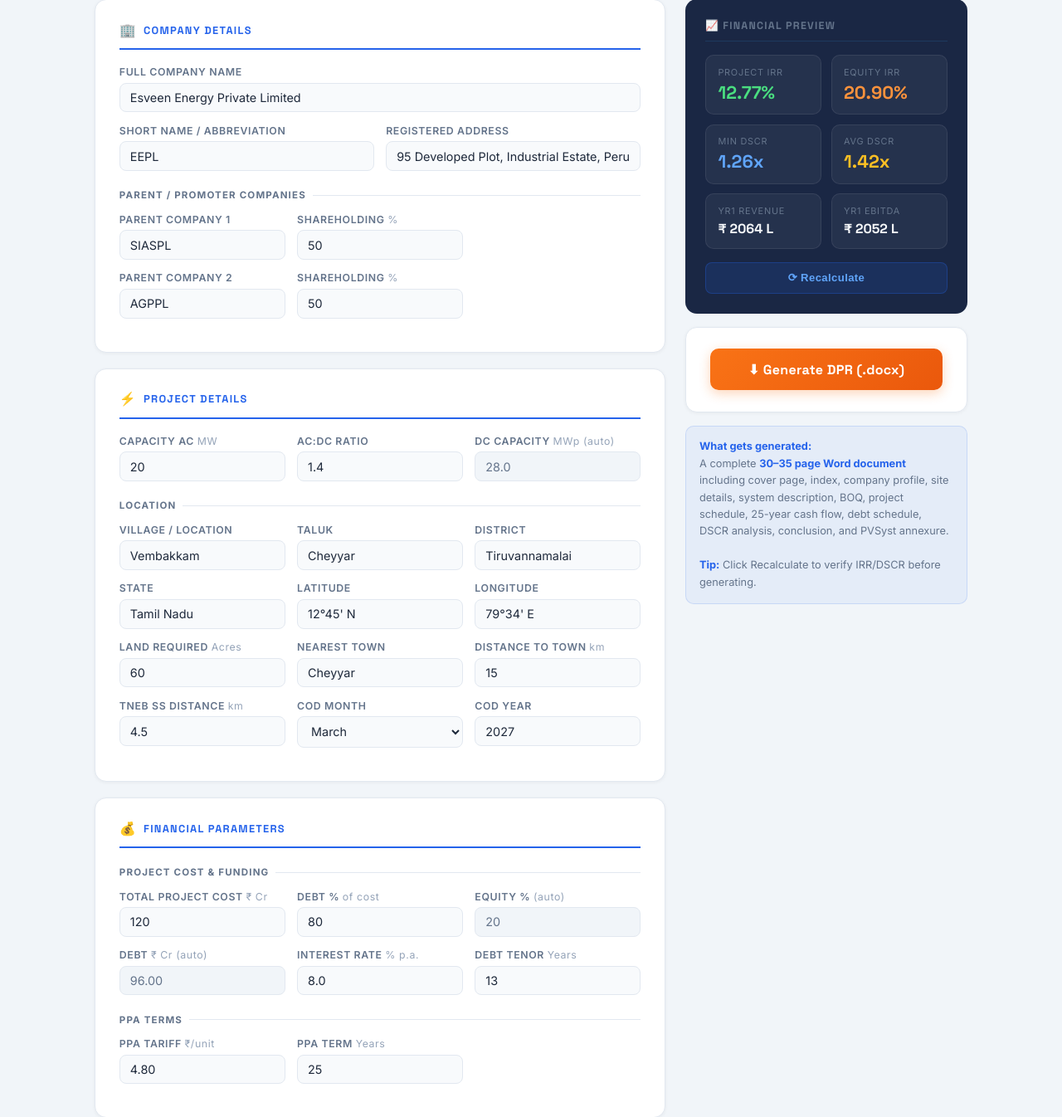
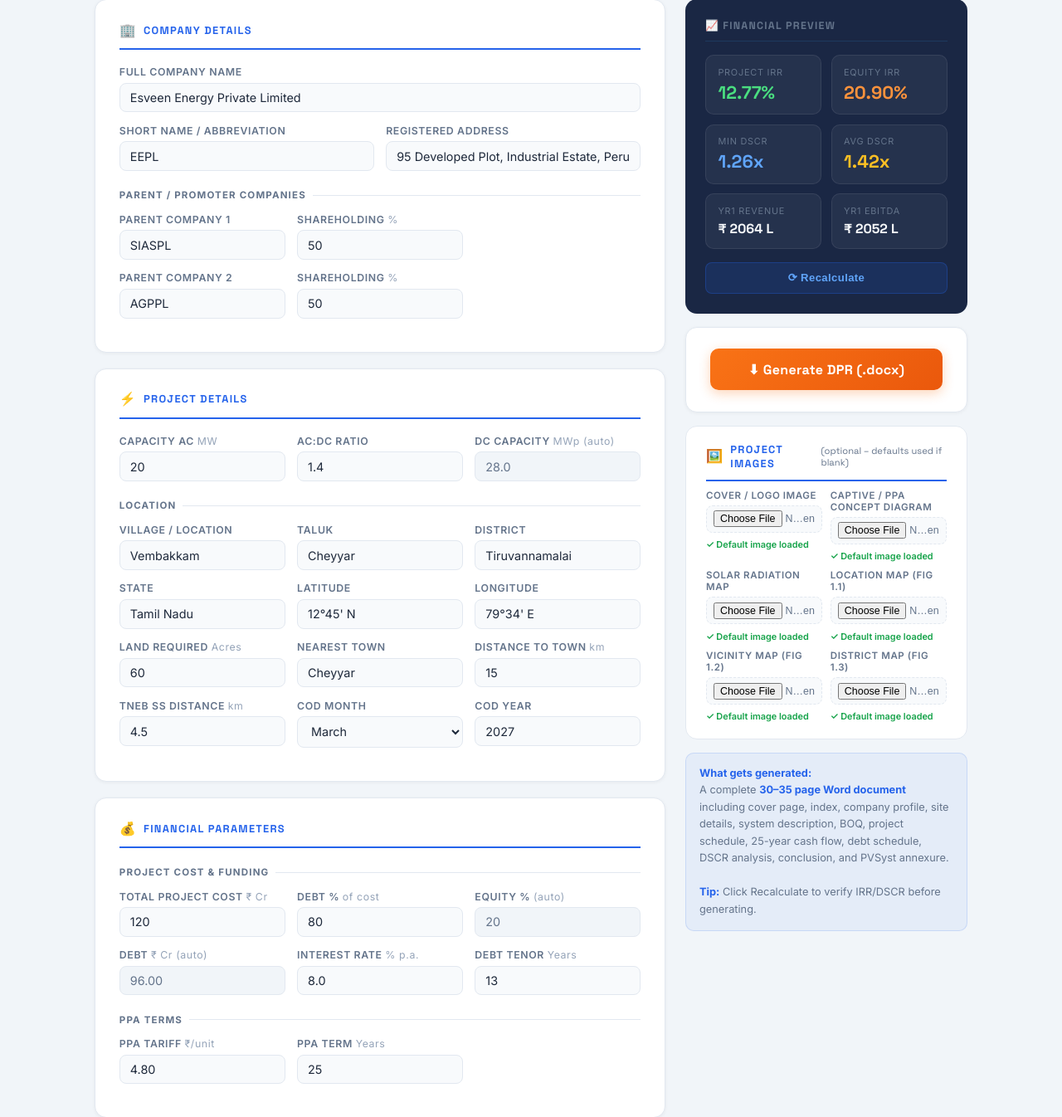
Before and after one commit to RRTSapp/DPR, a Flask app: page / in a window 1280 px wide. Shown: the part 188-1534 px from the top of the page at 83% size. Run offline with Flask 3, Linux system fonts and the light colour scheme; some libraries are stand-ins or nearby versions.

Commit message:
Add files via upload

```diff
--- a/app.py
+++ b/app.py
@@ -1,77 +1,137 @@
 from flask import Flask, render_template, request, send_file, jsonify
-import io
-import traceback
-import os
+import io, os, traceback
 from dpr_generator import generate_dpr
 
 app = Flask(__name__)
+app.config["MAX_CONTENT_LENGTH"] = 16 * 1024 * 1024  # 16 MB upload limit
+
+UPLOAD_FOLDER = os.path.join(os.path.dirname(__file__), "uploads")
+os.makedirs(UPLOAD_FOLDER, exist_ok=True)
+
+ALLOWED_EXT = {".jpg", ".jpeg", ".png"}
+
+def save_upload(file_field) -> str | None:
+    """Save an uploaded image and return its path. Returns None if no file."""
+    f = request.files.get(file_field)
+    if not f or not f.filename:
+        return None
+    ext = os.path.splitext(f.filename)[1].lower()
+    if ext not in ALLOWED_EXT:
+        return None
+    dest = os.path.join(UPLOAD_FOLDER, file_field + ext)
+    f.save(dest)
+    return dest
+
+def collect_params() -> dict:
+    """Parse all form fields into a params dict."""
+    g = request.form.get   # shorthand
+
+    # ── Core project params (same as before) ──────────────────────
+    params = {
+        "company_name":        g("company_name", "").strip(),
+        "company_short":       g("company_short", "").strip(),
+        "company_address":     g("company_address", "").strip(),
+        "company_type":        g("company_type", "SPV").strip(),
+        "company_year":        g("company_year", "").strip(),
+        "company_about":       g("company_about", "").strip(),
+
+        "parent1_name":        g("parent1_name", "").strip(),
+        "parent1_pct":         float(g("parent1_pct", 50)),
+        "parent1_year":        g("parent1_year", "").strip(),
+        "parent1_about":       g("parent1_about", "").strip(),
+        "parent1_revenue":     g("parent1_revenue", "").strip(),
+        "parent1_portfolio":   g("parent1_portfolio", "").strip(),
+        "parent1_vision":      g("parent1_vision", "").strip(),
+
+        "parent2_name":        g("parent2_name", "").strip(),
+        "parent2_pct":         float(g("parent2_pct", 50)),
+        "parent2_year":        g("parent2_year", "").strip(),
+        "parent2_about":       g("parent2_about", "").strip(),
+        "parent2_revenue":     g("parent2_revenue", "").strip(),
+        "parent2_portfolio":   g("parent2_portfolio", "").strip(),
+        "parent2_vision":      g("parent2_vision", "").strip(),
+
+        "group_vision":        g("group_vision", "").strip(),
+        "group_mission":       g("group_mission", "").strip(),
+
+        # EPC Contractor (optional)
+        "epc_include":         g("epc_include", "no") == "yes",
+        "epc_name":            g("epc_name", "").strip(),
+        "epc_short":           g("epc_short", "").strip(),
+        "epc_address":         g("epc_address", "").strip(),
+        "epc_year":            g("epc_year", "").strip(),
+        "epc_about":           g("epc_about", "").strip(),
+        "epc_experience":      g("epc_experience", "").strip(),
+        "epc_mw_executed":     g("epc_mw_executed", "").strip(),
+        "epc_certifications":  g("epc_certifications", "").strip(),
+        "epc_projects":        g("epc_projects", "").strip(),
+
+        # Project
+        "project_capacity_ac": float(g("project_capacity_ac", 20)),
+        "ac_dc_ratio":         float(g("ac_dc_ratio", 1.4)),
+        "location_village":    g("location_village", "").strip(),
+        "location_taluk":      g("location_taluk", "").strip(),
+        "location_district":   g("location_district", "").strip(),
+        "location_state":      g("location_state", "Tamil Nadu").strip(),
+        "cod_month":           g("cod_month", "March").strip(),
+        "cod_year":            int(g("cod_year", 2027)),
+        "land_acres":          float(g("land_acres", 60)),
+        "latitude":            g("latitude", "").strip(),
+        "longitude":           g("longitude", "").strip(),
+        "tneb_distance_km":    float(g("tneb_distance_km", 4.5)),
+        "nearest_town":        g("nearest_town", "").strip(),
+        "nearest_town_km":     float(g("nearest_town_km", 15)),
+
+        # Financial
+        "project_cost_cr":     float(g("project_cost_cr", 120)),
+        "debt_pct":            float(g("debt_pct", 80)),
+        "debt_interest_rate":  float(g("debt_interest_rate", 8.0)),
+        "debt_tenor_yrs":      int(g("debt_tenor_yrs", 13)),
+        "ppa_tariff":          float(g("ppa_tariff", 4.80)),
+        "ppa_term":            int(g("ppa_term", 25)),
+
+        # Generation
+        "gen_yr1_lac_per_mwac": float(g("gen_yr1_lac_per_mwac", 21.5)),
+        "degradation_yr1_pct":  float(g("degradation_yr1_pct", 1.0)),
+        "degradation_yr2_pct":  float(g("degradation_yr2_pct", 0.4)),
+
+        # O&M
+        "om_yr1_free":          g("om_yr1_free", "yes") == "yes",
+        "om_rate_lac_per_mwac": float(g("om_rate_lac_per_mwac", 4.0)),
+        "om_escalation_pct":    float(g("om_escalation_pct", 5.0)),
+        "insurance_pct":        float(g("insurance_pct", 0.10)),
+        "insurance_esc_pct":    float(g("insurance_esc_pct", 1.0)),
+    }
+
+    # Derived
+    params["project_capacity_dc"] = round(params["project_capacity_ac"] * params["ac_dc_ratio"], 2)
+    params["project_cost_lac"]    = params["project_cost_cr"] * 100
+    params["debt_lac"]            = params["project_cost_lac"] * params["debt_pct"] / 100
+    params["equity_lac"]          = params["project_cost_lac"] - params["debt_lac"]
+    params["debt_cr"]             = params["debt_lac"] / 100
+    params["equity_cr"]           = params["equity_lac"] / 100
+
+    # Image uploads – all optional; None = use bundled default
+    params["img_cover"]          = save_upload("img_cover")
+    params["img_basic_concept"]  = save_upload("img_basic_concept")
+    params["img_solar_radiation"]= save_upload("img_solar_radiation")
+    params["img_location"]       = save_upload("img_location")
+    params["img_vicinity"]       = save_upload("img_vicinity")
+    params["img_district"]       = save_upload("img_district")
+
+    return params
+
 
 @app.route("/")
 def index():
     return render_template("index.html")
 
+
 @app.route("/generate", methods=["POST"])
 def generate():
     try:
-        # Collect all form inputs
-        params = {
-            # Company Info
-            "company_name":        request.form.get("company_name", "").strip(),
-            "company_short":       request.form.get("company_short", "").strip(),
-            "company_address":     request.form.get("company_address", "").strip(),
-            "parent1_name":        request.form.get("parent1_name", "").strip(),
-            "parent1_pct":         float(request.form.get("parent1_pct", 50)),
-            "parent2_name":        request.form.get("parent2_name", "").strip(),
-            "parent2_pct":         float(request.form.get("parent2_pct", 50)),
-
-            # Project Info
-            "project_capacity_ac": float(request.form.get("project_capacity_ac", 20)),
-            "ac_dc_ratio":         float(request.form.get("ac_dc_ratio", 1.4)),
-            "location_village":    request.form.get("location_village", "").strip(),
-            "location_taluk":      request.form.get("location_taluk", "").strip(),
-            "location_district":   request.form.get("location_district", "").strip(),
-            "location_state":      request.form.get("location_state", "Tamil Nadu").strip(),
-            "cod_month":           request.form.get("cod_month", "March").strip(),
-            "cod_year":            int(request.form.get("cod_year", 2027)),
-            "land_acres":          float(request.form.get("land_acres", 60)),
-            "latitude":            request.form.get("latitude", "12°45' N").strip(),
-            "longitude":           request.form.get("longitude", "79°34' E").strip(),
-            "tneb_distance_km":    float(request.form.get("tneb_distance_km", 4.5)),
-            "nearest_town":        request.form.get("nearest_town", "").strip(),
-            "nearest_town_km":     float(request.form.get("nearest_town_km", 15)),
-
-            # Financial Inputs
-            "project_cost_cr":     float(request.form.get("project_cost_cr", 120)),
-            "debt_pct":            float(request.form.get("debt_pct", 80)),
-            "debt_interest_rate":  float(request.form.get("debt_interest_rate", 8.0)),
-            "debt_tenor_yrs":      int(request.form.get("debt_tenor_yrs", 13)),
-            "ppa_tariff":          float(request.form.get("ppa_tariff", 4.80)),
-            "ppa_term":            int(request.form.get("ppa_term", 25)),
-
-            # Generation
-            "gen_yr1_lac_per_mwac": float(request.form.get("gen_yr1_lac_per_mwac", 21.5)),
-            "degradation_yr1_pct":  float(request.form.get("degradation_yr1_pct", 1.0)),
-            "degradation_yr2_pct":  float(request.form.get("degradation_yr2_pct", 0.4)),
-
-            # O&M
-            "om_yr1_free":          request.form.get("om_yr1_free", "yes") == "yes",
-            "om_rate_lac_per_mwac": float(request.form.get("om_rate_lac_per_mwac", 4.0)),
-            "om_escalation_pct":    float(request.form.get("om_escalation_pct", 5.0)),
-            "insurance_pct":        float(request.form.get("insurance_pct", 0.10)),
-            "insurance_esc_pct":    float(request.form.get("insurance_esc_pct", 1.0)),
-        }
-
-        # Derived fields
-        params["project_capacity_dc"] = round(params["project_capacity_ac"] * params["ac_dc_ratio"], 2)
-        params["project_cost_lac"]    = params["project_cost_cr"] * 100
-        params["debt_lac"]            = params["project_cost_lac"] * params["debt_pct"] / 100
-        params["equity_lac"]          = params["project_cost_lac"] - params["debt_lac"]
-        params["debt_cr"]             = params["debt_lac"] / 100
-        params["equity_cr"]           = params["equity_lac"] / 100
-
-        # Generate the docx
+        params = collect_params()
         doc_bytes = generate_dpr(params)
-
         filename = f"DPR_{params['company_short']}_{int(params['project_capacity_ac'])}MW.docx"
         return send_file(
             io.BytesIO(doc_bytes),
@@ -79,51 +139,48 @@ def generate():
             download_name=filename,
             mimetype="application/vnd.openxmlformats-officedocument.wordprocessingml.document"
         )
-
     except Exception as e:
-        tb = traceback.format_exc()
-        return jsonify({"error": str(e), "traceback": tb}), 500
+        return jsonify({"error": str(e), "traceback": traceback.format_exc()}), 500
 
 
 @app.route("/preview", methods=["POST"])
 def preview():
-    """Return financial summary JSON for live preview before generating."""
     try:
         from financial_model import run_model
-        params = {
-            "project_capacity_ac":  float(request.form.get("project_capacity_ac", 20)),
-            "ac_dc_ratio":          float(request.form.get("ac_dc_ratio", 1.4)),
-            "project_cost_lac":     float(request.form.get("project_cost_cr", 120)) * 100,
-            "debt_pct":             float(request.form.get("debt_pct", 80)),
-            "debt_interest_rate":   float(request.form.get("debt_interest_rate", 8.0)),
-            "debt_tenor_yrs":       int(request.form.get("debt_tenor_yrs", 13)),
-            "ppa_tariff":           float(request.form.get("ppa_tariff", 4.80)),
-            "ppa_term":             int(request.form.get("ppa_term", 25)),
-            "gen_yr1_lac_per_mwac": float(request.form.get("gen_yr1_lac_per_mwac", 21.5)),
-            "degradation_yr1_pct":  float(request.form.get("degradation_yr1_pct", 1.0)),
-            "degradation_yr2_pct":  float(request.form.get("degradation_yr2_pct", 0.4)),
-            "om_yr1_free":          request.form.get("om_yr1_free", "yes") == "yes",
-            "om_rate_lac_per_mwac": float(request.form.get("om_rate_lac_per_mwac", 4.0)),
-            "om_escalation_pct":    float(request.form.get("om_escalation_pct", 5.0)),
-            "insurance_pct":        float(request.form.get("insurance_pct", 0.10)),
-            "insurance_esc_pct":    float(request.form.get("insurance_esc_pct", 1.0)),
+        g = request.form.get
+        cost_lac = float(g("project_cost_cr", 120)) * 100
+        debt_pct = float(g("debt_pct", 80))
+        p = {
+            "project_capacity_ac":  float(g("project_capacity_ac", 20)),
+            "ac_dc_ratio":          float(g("ac_dc_ratio", 1.4)),
+            "project_cost_lac":     cost_lac,
+            "debt_lac":             cost_lac * debt_pct / 100,
+            "equity_lac":           cost_lac * (1 - debt_pct / 100),
+            "debt_interest_rate":   float(g("debt_interest_rate", 8.0)),
+            "debt_tenor_yrs":       int(g("debt_tenor_yrs", 13)),
+            "ppa_tariff":           float(g("ppa_tariff", 4.80)),
+            "ppa_term":             int(g("ppa_term", 25)),
+            "gen_yr1_lac_per_mwac": float(g("gen_yr1_lac_per_mwac", 21.5)),
+            "degradation_yr1_pct":  float(g("degradation_yr1_pct", 1.0)),
+            "degradation_yr2_pct":  float(g("degradation_yr2_pct", 0.4)),
+            "om_yr1_free":          g("om_yr1_free", "yes") == "yes",
+            "om_rate_lac_per_mwac": float(g("om_rate_lac_per_mwac", 4.0)),
+            "om_escalation_pct":    float(g("om_escalation_pct", 5.0)),
+            "insurance_pct":        float(g("insurance_pct", 0.10)),
+            "insurance_esc_pct":    float(g("insurance_esc_pct", 1.0)),
         }
-        params["debt_lac"]   = params["project_cost_lac"] * params["debt_pct"] / 100
-        params["equity_lac"] = params["project_cost_lac"] - params["debt_lac"]
-        result = run_model(params)
+        r = run_model(p)
         return jsonify({
-            "project_irr": round(result["project_irr"], 2),
-            "equity_irr":  round(result["equity_irr"], 2),
-            "min_dscr":    round(result["min_dscr"], 2),
-            "avg_dscr":    round(result["avg_dscr"], 2),
-            "yr1_revenue": round(result["cashflows"][0]["revenue"], 2),
-            "yr1_ebitda":  round(result["cashflows"][0]["ebitda"], 2),
-            "yr1_gen_lac": round(result["cashflows"][0]["gen"], 2),
+            "project_irr": round(r["project_irr"], 2),
+            "equity_irr":  round(r["equity_irr"], 2),
+            "min_dscr":    round(r["min_dscr"], 2),
+            "avg_dscr":    round(r["avg_dscr"], 2),
+            "yr1_revenue": round(r["cashflows"][0]["revenue"], 2),
+            "yr1_ebitda":  round(r["cashflows"][0]["ebitda"], 2),
         })
     except Exception as e:
         return jsonify({"error": str(e)}), 500
 
 
 if __name__ == "__main__":
-    port = int(os.environ.get("PORT", 10000))
-    app.run(host="0.0.0.0", port=port)
+    app.run(debug=True)
--- a/render.yaml
+++ b/render.yaml
@@ -3,7 +3,7 @@ services:
     name: solar-dpr-generator
     runtime: python
     buildCommand: pip install -r requirements.txt
-    startCommand: gunicorn app:app --bind 0.0.0.0:$PORT --workers 2 --timeout 120
+    startCommand: gunicorn app:app --workers 2 --timeout 120
     envVars:
       - key: PYTHON_VERSION
         value: 3.11.9
--- a/templates/index.html
+++ b/templates/index.html
@@ -150,6 +150,28 @@
   .status.error { display: block; background: rgba(239,68,68,.1); border: 1px solid rgba(239,68,68,.3); color: #ef4444; }
   .status.success { display: block; background: rgba(22,163,74,.1); border: 1px solid rgba(22,163,74,.3); color: #16a34a; }
 
+  /* ── Image upload fields ── */
+  .upload-grid { display: grid; grid-template-columns: 1fr 1fr; gap: 0.6rem; margin-top: 0.6rem; }
+  .upload-item { display: flex; flex-direction: column; gap: 0.3rem; }
+  .upload-item label { font-size: 0.72rem; font-weight: 600; color: var(--muted); text-transform: uppercase; letter-spacing: 0.05em; }
+  .upload-item input[type=file] {
+    font-size: 0.78rem; padding: 0.35rem 0.5rem;
+    background: var(--input-bg); border: 1.5px dashed var(--border);
+    border-radius: 8px; color: var(--muted); cursor: pointer; width: 100%;
+  }
+  .upload-item input[type=file]:hover { border-color: var(--blue); }
+  .upload-item .preview-thumb {
+    width: 100%; height: 60px; object-fit: cover;
+    border-radius: 6px; border: 1px solid var(--border);
+    display: none; margin-top: 0.2rem;
+  }
+  .upload-item .default-badge {
+    font-size: 0.68rem; color: var(--green); font-weight: 600;
+    margin-top: 0.15rem;
+  }
+  .upload-card { background: var(--card); border: 1px solid var(--border); border-radius: 14px; padding: 1.2rem 1.5rem; }
+  .upload-card .card-title { margin-bottom: 0.6rem; }
+
   /* ── Responsive ── */
   @media (max-width: 820px) {
     .grid { grid-template-columns: 1fr; }
@@ -167,7 +189,7 @@
 </div>
 
 <div class="container">
-<form id="dprForm" action="/generate" method="POST">
+<form id="dprForm" action="/generate" method="POST" enctype="multipart/form-data">
 <div class="grid">
 
   <!-- ════════════════════════ LEFT: FORM ════════════════════════ -->
@@ -454,6 +476,56 @@
       <div class="status" id="gen_status"></div>
     </div>
 
+    <!-- Image Uploads -->
+    <div class="upload-card">
+      <div class="card-title"><span class="icon">🖼️</span> Project Images <span style="font-size:0.7rem;font-weight:400;color:var(--muted);text-transform:none;letter-spacing:0">(optional – defaults used if blank)</span></div>
+      <div class="upload-grid">
+
+        <div class="upload-item">
+          <label>Cover / Logo Image</label>
+          <input type="file" name="img_cover" accept=".jpg,.jpeg,.png" onchange="previewThumb(this,'thumb_cover')">
+          <img id="thumb_cover" class="preview-thumb">
+          <span class="default-badge">✓ Default image loaded</span>
+        </div>
+
+        <div class="upload-item">
+          <label>Captive / PPA Concept Diagram</label>
+          <input type="file" name="img_basic_concept" accept=".jpg,.jpeg,.png" onchange="previewThumb(this,'thumb_concept')">
+          <img id="thumb_concept" class="preview-thumb">
+          <span class="default-badge">✓ Default image loaded</span>
+        </div>
+
+        <div class="upload-item">
+          <label>Solar Radiation Map</label>
+          <input type="file" name="img_solar_radiation" accept=".jpg,.jpeg,.png" onchange="previewThumb(this,'thumb_solar')">
+          <img id="thumb_solar" class="preview-thumb">
+          <span class="default-badge">✓ Default image loaded</span>
+        </div>
+
+        <div class="upload-item">
+          <label>Location Map (Fig 1.1)</label>
+          <input type="file" name="img_location" accept=".jpg,.jpeg,.png" onchange="previewThumb(this,'thumb_loc')">
+          <img id="thumb_loc" class="preview-thumb">
+          <span class="default-badge">✓ Default image loaded</span>
+        </div>
+
+        <div class="upload-item">
+          <label>Vicinity Map (Fig 1.2)</label>
+          <input type="file" name="img_vicinity" accept=".jpg,.jpeg,.png" onchange="previewThumb(this,'thumb_vic')">
+          <img id="thumb_vic" class="preview-thumb">
+          <span class="default-badge">✓ Default image loaded</span>
+        </div>
+
+        <div class="upload-item">
+          <label>District Map (Fig 1.3)</label>
+          <input type="file" name="img_district" accept=".jpg,.jpeg,.png" onchange="previewThumb(this,'thumb_dist')">
+          <img id="thumb_dist" class="preview-thumb">
+          <span class="default-badge">✓ Default image loaded</span>
+        </div>
+
+      </div>
+    </div>
+
     <!-- Info Box -->
     <div class="info-box">
       <strong>What gets generated:</strong><br>
@@ -559,6 +631,24 @@
       });
   });
 
+  // ── Image preview thumbnails ────────────────────────────────────
+  function previewThumb(input, thumbId) {
+    const thumb = document.getElementById(thumbId);
+    const badge = input.parentElement.querySelector('.default-badge');
+    if (input.files && input.files[0]) {
+      const reader = new FileReader();
+      reader.onload = e => {
+        thumb.src = e.target.result;
+        thumb.style.display = 'block';
+        if (badge) { badge.textContent = '✓ Custom image selected'; badge.style.color = 'var(--orange)'; }
+      };
+      reader.readAsDataURL(input.files[0]);
+    } else {
+      thumb.style.display = 'none';
+      if (badge) { badge.textContent = '✓ Default image loaded'; badge.style.color = 'var(--green)'; }
+    }
+  }
+
   // ── Init ─────────────────────────────────────────────────────────
   calcDC();
   calcFinancials();
```
Also changed, not shown: dpr_generator.py (+168 -28 lines), README.md, static/images/img_basic_concept.jpeg (added), static/images/img_cover.jpeg (added), static/images/img_district_map.jpeg (added), static/images/img_location_map.png (added), static/images/img_solar_radiation.jpeg (added), static/images/img_vicinity_map.png (added).
